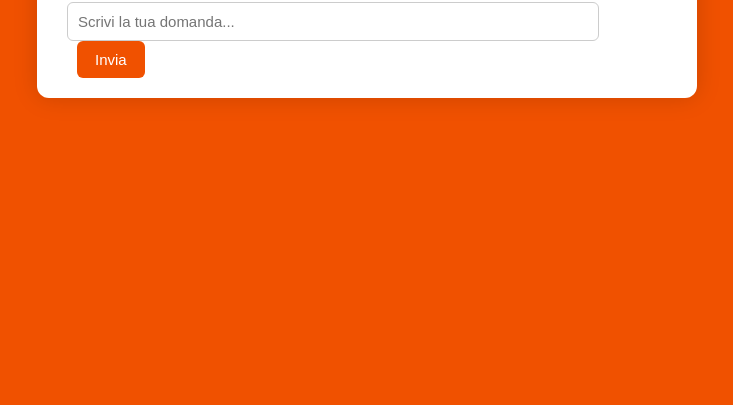
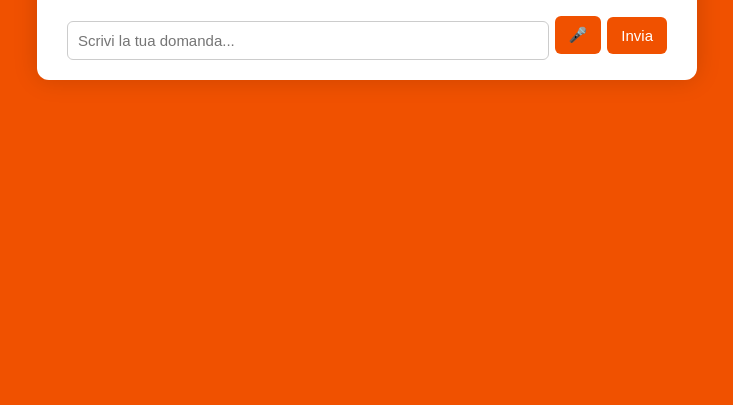
Before and after one commit to ZanRoberto/tecnariabot-render, a plain HTML site: page templates/chat.html in a window 1280 px wide. Shown: the part 395-800 px from the top of the page, without its empty margins (273-1006 px from the left). Drawn offline with Linux system fonts and the light colour scheme.

Commit message:
Update chat.html

```diff
--- a/templates/chat.html
+++ b/templates/chat.html
@@ -49,7 +49,7 @@
       color: #1A1A1A;
     }
     input[type="text"] {
-      width: calc(100% - 90px);
+      width: calc(100% - 130px);
       padding: 10px;
       margin-top: 10px;
       border: 1px solid #ccc;
@@ -57,12 +57,12 @@
       font-size: 15px;
     }
     button {
-      padding: 10px 18px;
+      padding: 10px 14px;
       background-color: #F05100;
       color: #fff;
       border: none;
       border-radius: 6px;
-      margin-left: 10px;
+      margin-left: 6px;
       cursor: pointer;
       font-size: 15px;
     }
@@ -78,8 +78,11 @@
       <img src="/static/img/301177716_219398370410778_7024928066594549425_n.jpg" alt="Tecnaria Logo">
     </div>
     <div id="chat"></div>
-    <input type="text" id="user-input" placeholder="Scrivi la tua domanda...">
-    <button onclick="sendMessage()">Invia</button>
+    <div style="display: flex; align-items: center;">
+      <input type="text" id="user-input" placeholder="Scrivi la tua domanda...">
+      <button onclick="startVoice()">🎤</button>
+      <button onclick="sendMessage()">Invia</button>
+    </div>
   </div>
 
   <script>
@@ -105,6 +108,30 @@
         chat.scrollTop = chat.scrollHeight;
       });
     }
+
+    function startVoice() {
+      if (!('webkitSpeechRecognition' in window)) {
+        alert("Il tuo browser non supporta la dettatura vocale.");
+        return;
+      }
+
+      const recognition = new webkitSpeechRecognition();
+      recognition.lang = "it-IT";
+      recognition.interimResults = false;
+      recognition.maxAlternatives = 1;
+
+      recognition.start();
+
+      recognition.onresult = function(event) {
+        const transcript = event.results[0][0].transcript;
+        document.getElementById("user-input").value = transcript;
+        sendMessage();
+      };
+
+      recognition.onerror = function(event) {
+        console.error("Errore di riconoscimento vocale:", event.error);
+      };
+    }
   </script>
 </body>
 </html>
```
